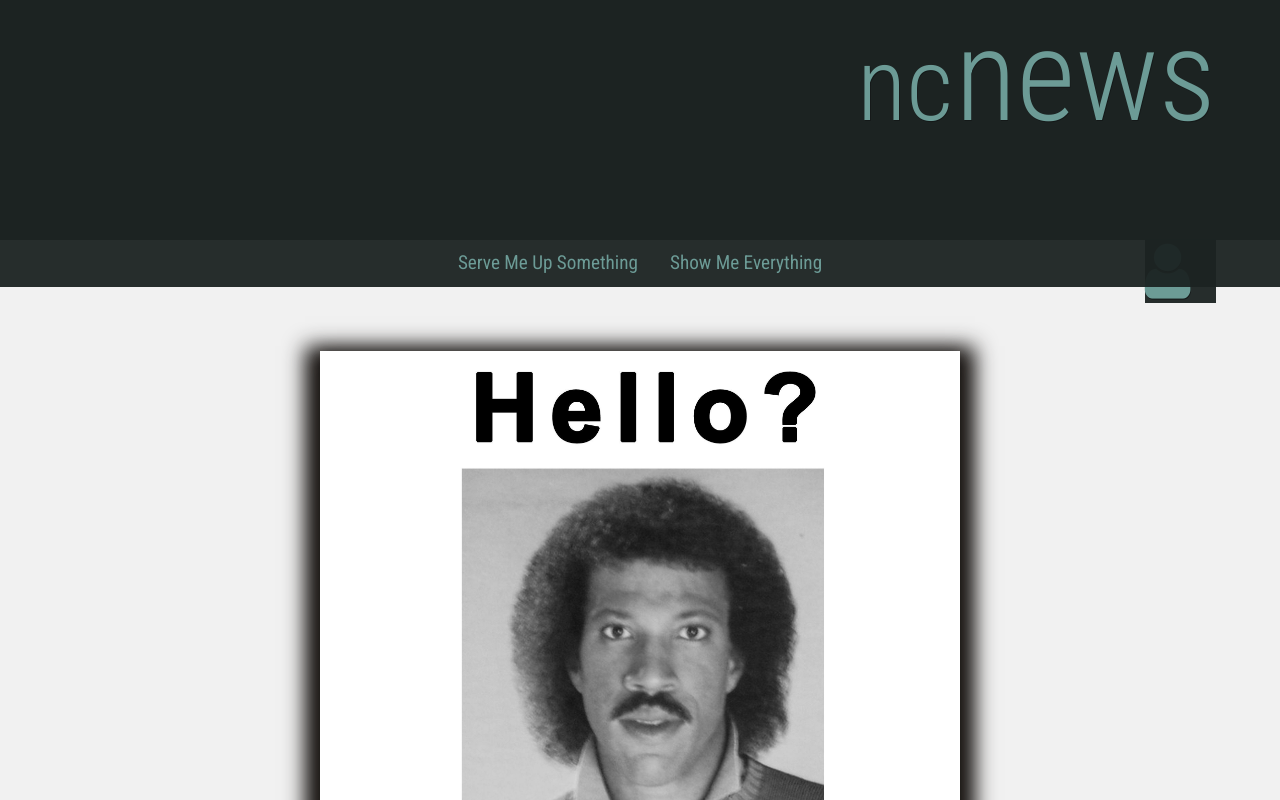
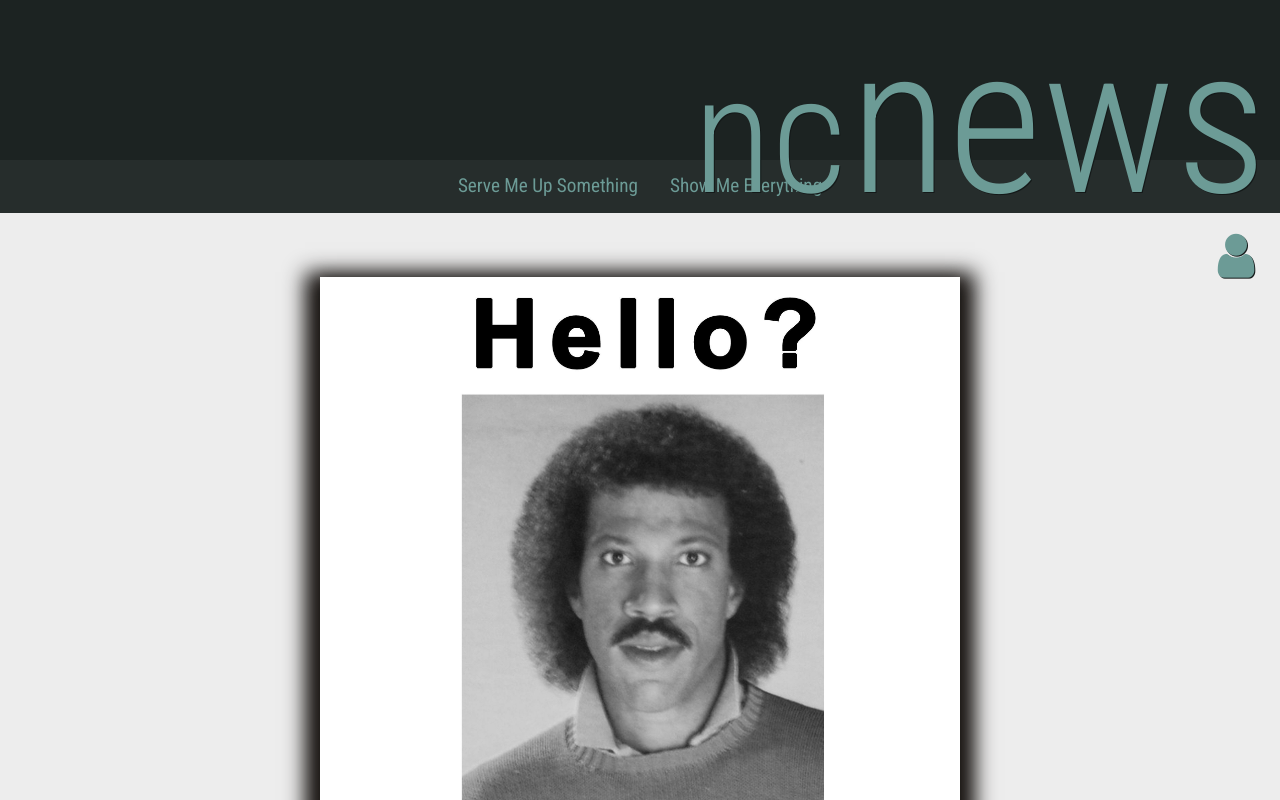
Before and after one commit to not-too-amused/NC-News-FE, a React (Create React App) app: page /error in a window 1280 px wide. Shown: the top 800 px of the page. Built offline with nearby package versions, Linux system fonts and the light colour scheme.

Commit message:
makes user icon responsive

```diff
--- a/src/App.css
+++ b/src/App.css
@@ -12,7 +12,7 @@ body {
   text-align: left;
   font-family: 'Roboto Condensed', sans-serif;
   color: #1C2322;
-  background-color: rgba(237, 237, 237, 0.733);
+  background-color: rgba(237, 237, 237);
   width: 100%;
   margin: 0;
 }
--- a/src/components/Comments.css
+++ b/src/components/Comments.css
@@ -61,7 +61,7 @@ background-color: rgba(28, 35, 34, 0.95);
 
 form {
 background-color: #EDEDED;
-margin: 2vw;
+margin-left: 1vw;
 }
 
 @media screen and (max-width: 667px) {
--- a/src/components/Header.css
+++ b/src/components/Header.css
@@ -1,9 +1,9 @@
 .Header {
   width: 100vw;
-  max-height: 30vh;
+  max-height: 20vh;
   text-align: right;
   padding: 0;
-  padding-right: 8vw;
+  padding-right: 1vw;
   margin: 0;
   font-family: 'Roboto Condensed', sans-serif;
   font-size: 18vw;
@@ -12,7 +12,10 @@
   color: #6C9B96;
   text-shadow: .005em .005em #141919;
 }
+
+
 h1 {
+  position: absolute;
   background-color: rgba(28, 35, 34);
 }
 
@@ -20,13 +23,22 @@ h1 span {
   font-size: 80%;
   padding: .02em;
 }
+
+.d-inline-block {
+  max-height: 50px;
+  position: relative;
+}
+
 .fa-user {
-  text-align: right;
-  font-size: 5vw;
-  background-color: rgba(28, 35, 34, 0.95);;
-  color: #6C9B96;
-  padding-right: 2vw;
+  position: relative;
+  padding-top: 16vw;
+  padding-bottom: 1vw;
+  top: 4vw;
+  right: 1vw;
+
+  font-size: 6vw;
 }
+
 .logged_user {
   color: #6C9B96;
 }
@@ -35,10 +47,17 @@ h1 span {
   .Header {
     padding-right: 4.6vw;
   }
+  .fa-user {
+    font-size: 6vw;
+  }
 }
 @media screen and (min-width: 900px) {
   .Header {
-      padding-right: 5vw;
-      font-size: 10vw;
+      font-size: 16vw;
   }
+  .fa-user {
+  font-size: 4vw;
+  padding-top: 10vw;
+  padding-bottom: 2vw;
 }
+}
--- a/src/components/Topics.css
+++ b/src/components/Topics.css
@@ -14,6 +14,7 @@
 
 img {
     width:100vw;
+    position: relative;
     justify-content: center;
     margin: 0;
     padding: 0;
@@ -38,12 +39,15 @@ img {
 }
 
 
-@media screen and (min-width: 576px) {
-  img {
-  width: 90vw;
+/* @media screen and (min-width: 576px) {
+container.img {
+  max-width:100%;
+  height:auto;
+  display: block;
+  margin: 0;
   box-shadow: 0 10px 20px 15px #141919, 0 6px 20px 0 #141919;
   }
-}
+} */
 
 
 /**Tablets*/
```
